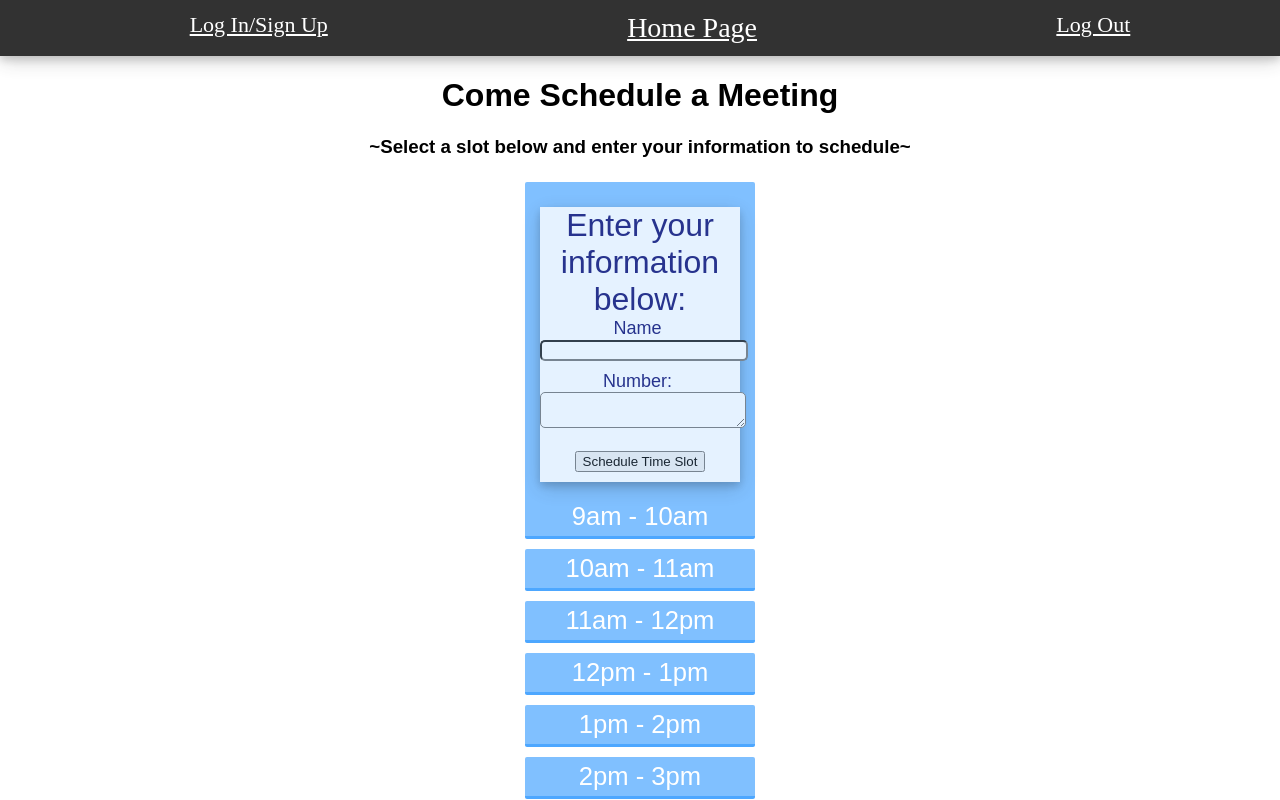
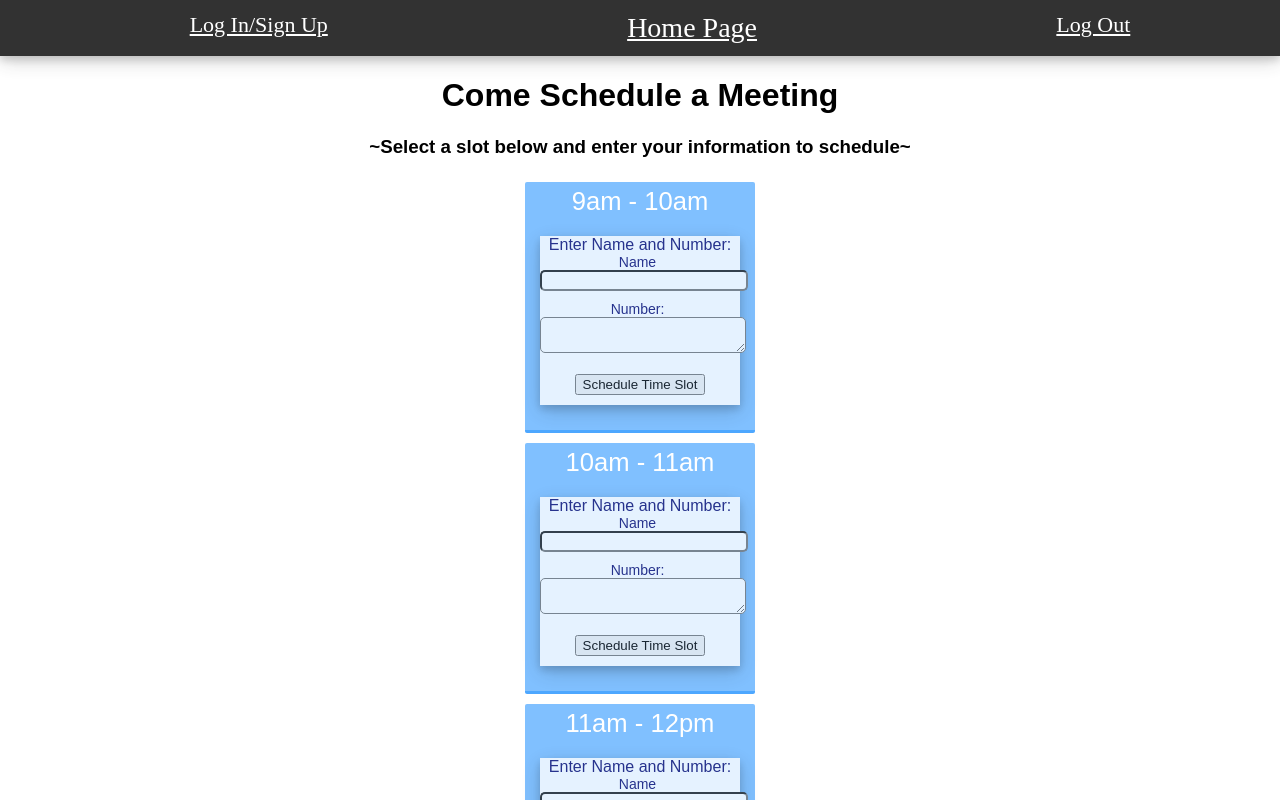
Before and after one commit to hamerjjh/appointments, a React (Create React App) app: page / in a window 1280 px wide. Both pictures are taken after a click on the element "9am - 10am". Shown: the top 800 px of the page. Built offline with nearby package versions, Linux system fonts and the light colour scheme.

Commit message:
changed font and each time slot is clickable

```diff
--- a/src/components/DateTable.js
+++ b/src/components/DateTable.js
@@ -37,29 +37,36 @@ class DateTable extends Component {
     return (
         <DateList>
         <Button onClick={this.toggleShowForm}>
+       9am - 10am
        {this.state.showForm ? <SignUpForm toggleShowForm={this.toggleShowForm} pushPosts={this.props.pushPosts}  handleSubmit={this.handleSubmit} /> : null}
-       9am - 10am
         </Button>
-        <Button>
+        <Button onClick={this.toggleShowForm}>
        10am - 11am
+       {this.state.showForm ? <SignUpForm toggleShowForm={this.toggleShowForm} pushPosts={this.props.pushPosts}  handleSubmit={this.handleSubmit} /> : null}
         </Button>
-        <Button>
+        <Button onClick={this.toggleShowForm}>
         11am - 12pm
+        {this.state.showForm ? <SignUpForm toggleShowForm={this.toggleShowForm} pushPosts={this.props.pushPosts}  handleSubmit={this.handleSubmit} /> : null}
         </Button>
-        <Button>
+        <Button onClick={this.toggleShowForm}>
         12pm - 1pm
+        {this.state.showForm ? <SignUpForm toggleShowForm={this.toggleShowForm} pushPosts={this.props.pushPosts}  handleSubmit={this.handleSubmit} /> : null}
         </Button>
-        <Button>
+        <Button onClick={this.toggleShowForm}>
         1pm - 2pm
+        {this.state.showForm ? <SignUpForm toggleShowForm={this.toggleShowForm} pushPosts={this.props.pushPosts}  handleSubmit={this.handleSubmit} /> : null}
         </Button>
-        <Button>
+        <Button onClick={this.toggleShowForm}>
         2pm - 3pm
+        {this.state.showForm ? <SignUpForm toggleShowForm={this.toggleShowForm} pushPosts={this.props.pushPosts}  handleSubmit={this.handleSubmit} /> : null}
         </Button>
-        <Button>
+        <Button onClick={this.toggleShowForm}>
         3pm - 4pm
+        {this.state.showForm ? <SignUpForm toggleShowForm={this.toggleShowForm} pushPosts={this.props.pushPosts}  handleSubmit={this.handleSubmit} /> : null}
         </Button>
-        <Button>
+        <Button onClick={this.toggleShowForm}>
         4pm - 5pm
+        {this.state.showForm ? <SignUpForm toggleShowForm={this.toggleShowForm} pushPosts={this.props.pushPosts}  handleSubmit={this.handleSubmit} /> : null}
         </Button>
         </DateList>
     );
--- a/src/components/SignUpForm.js
+++ b/src/components/SignUpForm.js
@@ -25,7 +25,7 @@ import styled from "styled-components"
     margin-top: 10px;
     margin-bottom: 10px;
     font-family: 'Cabin Condensed', sans-serif;
-    font-size: 18px;
+    font-size: 14px;
     color: rgb(17, 17, 114);
     label {
         padding-right: 5px;
@@ -38,7 +38,7 @@ import styled from "styled-components"
   `
 
   const NewFormText = styled.div`
-    font-size: 32px;
+    font-size: 16px;
   `
 
 
@@ -82,7 +82,7 @@ class SignUpForm extends Component {
 
               <form onSubmit={this.handleSubmit}>
                     <FormText>
-                        <NewFormText>Enter your information below: </NewFormText>
+                        <NewFormText>Enter Name and Number: </NewFormText>
                         <label htmlFor="name">Name </label>
                         <input onChange={this.handleChange} name="name" type="text" value={this.state.newPost.name} />
                     </FormText>
```
Lines whose indentation alone changed are shown as unchanged.
